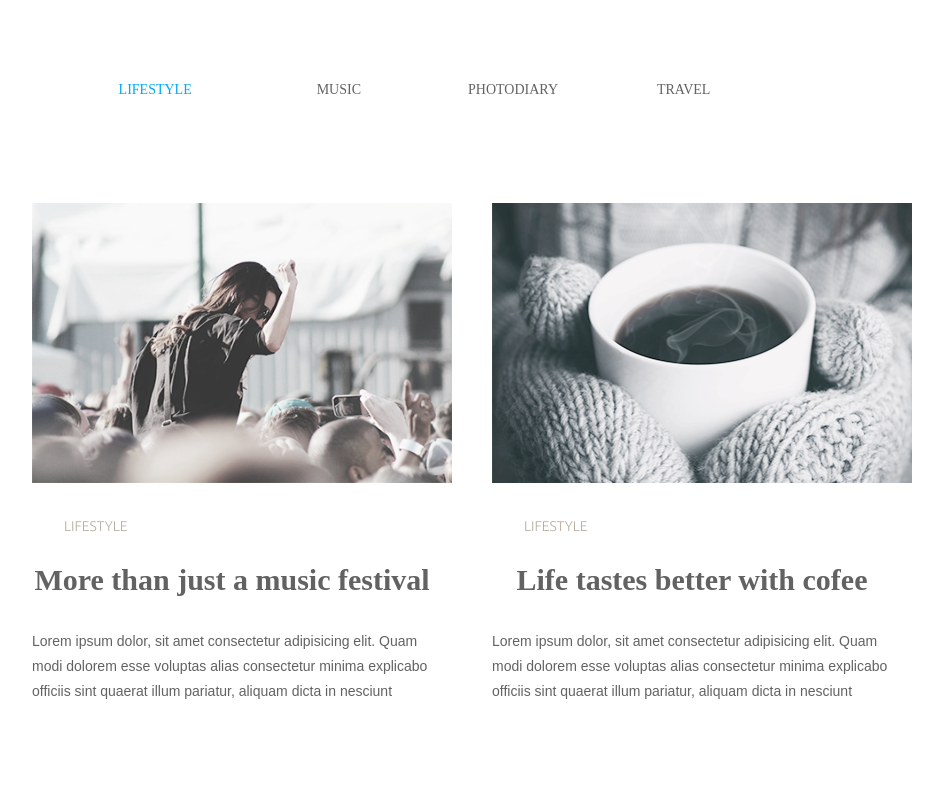
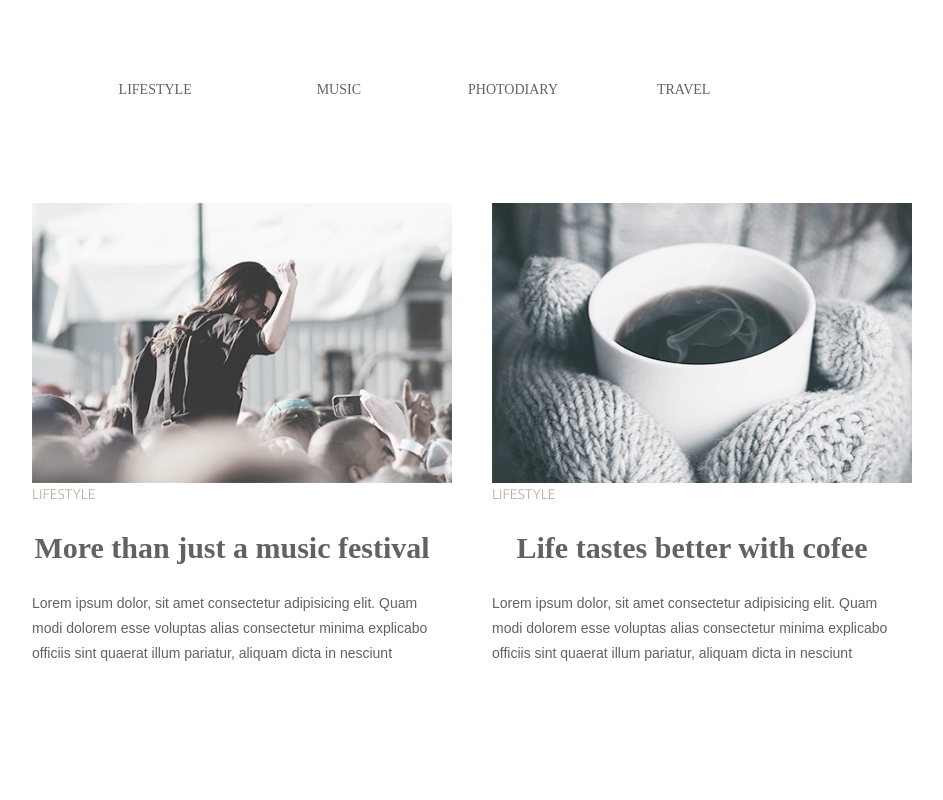
Before and after one commit to Segumo/goit-fe-course, a plain HTML site: page Module-3/index.html in a window 1280 px wide. Shown: the top 800 px of the page, without its empty margins (178-1121 px from the left). Drawn offline with nearby package versions, Linux system fonts and the light colour scheme.

Commit message:
module-3

```diff
--- a/Module-3/css/style.css
+++ b/Module-3/css/style.css
@@ -1,8 +1,25 @@
+html {
+  box-sizing: border-box;
+}
+*,
+*::before,
+*::after {
+  box-sizing: inherit;
+}
 * {
   margin: 0px;
   padding: 0px;
 }
-body {
+html {
+  box-sizing: border-box;
+}
+
+html ::after {
+  box-sizing: inherit;
+}
+.container {
+  width: 100%;
+  margin: 0 auto;
   font-family: "Playfair Display", "Ubuntu";
 }
 header {
@@ -37,7 +54,6 @@ header {
   font-family: "Playfair Display-regular";
   font-size: 14px;
 }
-.main-menu-link-active,
 .main-menu-link:hover {
   color: #03a9f4;
 }
@@ -68,7 +84,7 @@ header {
 }
 
 .theme {
-  padding: 32px;
+  margin-bottom: 32px;
   color: #b4ad9e;
   font-size: 14px;
   font-family: "Ubuntu";
@@ -77,7 +93,7 @@ header {
   text-align: left;
 }
 h2 {
-  padding-top: 28px 0 0 0;
+  margin-bottom: 28px;
   color: #626262;
   font-size: 30px;
   font-family: "Playfair Display-regular";
@@ -85,7 +101,7 @@ h2 {
   text-align: center;
 }
 .text {
-  padding-top: 34px;
+  margin-bottom: 34px;
   color: #626262;
   font-size: 14px;
   font-family: "Playfair Display-regular", sans-serif;
@@ -105,3 +121,7 @@ h2 {
   font-size: 20px;
   font-family: serif;
 }
+
+.btn:hover {
+  color: #03a9f4;
+}
--- a/Module-3/index.html
+++ b/Module-3/index.html
@@ -12,14 +12,13 @@
     <title>Homework 1</title>
   </head>
   <body>
+    <div class="container">
       <header>
         <!-- <h1>First Homework</h1> -->
         <nav>
           <ul class="main-menu">
             <li class="main-menu-item main-menu-item-1">
-            <a href="#lifestyle" class="main-menu-link main-menu-link-active"
-              >lifestyle</a
-            >
+              <a href="#lifestyle" class="main-menu-link">lifestyle</a>
             </li>
             <li class="main-menu-item main-menu-item-2">
               <a href="#music" class="main-menu-link">music</a>
@@ -28,7 +27,9 @@
               <a href="#photodiary" class="main-menu-link">photodiary</a>
             </li>
             <li class="main-menu-item">
-            <a href="#travel" class="main-menu-link main-menu-item-4">travel</a>
+              <a href="#travel" class="main-menu-link main-menu-item-4"
+                >travel</a
+              >
             </li>
           </ul>
         </nav>
@@ -42,9 +43,9 @@
             <h2>More than just a music festival</h2>
 
             <p class="text">
-            Lorem ipsum dolor, sit amet consectetur adipisicing elit. Quam modi
-            dolorem esse voluptas alias consectetur minima explicabo officiis
-            sint quaerat illum pariatur, aliquam dicta in nesciunt
+              Lorem ipsum dolor, sit amet consectetur adipisicing elit. Quam
+              modi dolorem esse voluptas alias consectetur minima explicabo
+              officiis sint quaerat illum pariatur, aliquam dicta in nesciunt
             </p>
           </article>
 
@@ -55,9 +56,9 @@
             <h2>Life tastes better with cofee</h2>
 
             <p class="text">
-            Lorem ipsum dolor, sit amet consectetur adipisicing elit. Quam modi
-            dolorem esse voluptas alias consectetur minima explicabo officiis
-            sint quaerat illum pariatur, aliquam dicta in nesciunt
+              Lorem ipsum dolor, sit amet consectetur adipisicing elit. Quam
+              modi dolorem esse voluptas alias consectetur minima explicabo
+              officiis sint quaerat illum pariatur, aliquam dicta in nesciunt
             </p>
           </article>
 
@@ -69,9 +70,9 @@
             <h2>American Dream</h2>
 
             <p class="text">
-            Lorem ipsum dolor, sit amet consectetur adipisicing elit. Quam modi
-            dolorem esse voluptas alias consectetur minima explicabo officiis
-            sint quaerat illum pariatur, aliquam dicta in nesciunt
+              Lorem ipsum dolor, sit amet consectetur adipisicing elit. Quam
+              modi dolorem esse voluptas alias consectetur minima explicabo
+              officiis sint quaerat illum pariatur, aliquam dicta in nesciunt
             </p>
           </article>
 
@@ -88,9 +89,9 @@
             <h2>A day exploing the Alps</h2>
 
             <p class="text">
-            Lorem ipsum dolor, sit amet consectetur adipisicing elit. Quam modi
-            dolorem esse voluptas alias consectetur minima explicabo officiis
-            sint quaerat illum pariatur, aliquam dicta in nesciunt
+              Lorem ipsum dolor, sit amet consectetur adipisicing elit. Quam
+              modi dolorem esse voluptas alias consectetur minima explicabo
+              officiis sint quaerat illum pariatur, aliquam dicta in nesciunt
             </p>
           </article>
 
@@ -102,29 +103,35 @@
             <h2>Top 10 song for running</h2>
 
             <p class="text">
-            Lorem ipsum dolor, sit amet consectetur adipisicing elit. Quam modi
-            dolorem esse voluptas alias consectetur minima explicabo officiis
-            sint quaerat illum pariatur, aliquam dicta in nesciunt
+              Lorem ipsum dolor, sit amet consectetur adipisicing elit. Quam
+              modi dolorem esse voluptas alias consectetur minima explicabo
+              officiis sint quaerat illum pariatur, aliquam dicta in nesciunt
             </p>
           </article>
 
           <article class="blog">
-          <img src="images/image6.png" alt="winter" height="280" width="420" />
+            <img
+              src="images/image6.png"
+              alt="winter"
+              height="280"
+              width="420"
+            />
 
             <p class="theme">Lifestyle</p>
 
             <h2>Cold winter days</h2>
 
             <p class="text">
-            Lorem ipsum dolor, sit amet consectetur adipisicing elit. Quam modi
-            dolorem esse voluptas alias consectetur minima explicabo officiis
-            sint quaerat illum pariatur, aliquam dicta in nesciunt
+              Lorem ipsum dolor, sit amet consectetur adipisicing elit. Quam
+              modi dolorem esse voluptas alias consectetur minima explicabo
+              officiis sint quaerat illum pariatur, aliquam dicta in nesciunt
             </p>
           </article>
-      </section>
           <div class="btn-wrap">
             <button class="btn">load more</button>
           </div>
+        </section>
       </main>
+    </div>
   </body>
 </html>
```
Lines whose indentation alone changed are shown as unchanged.
